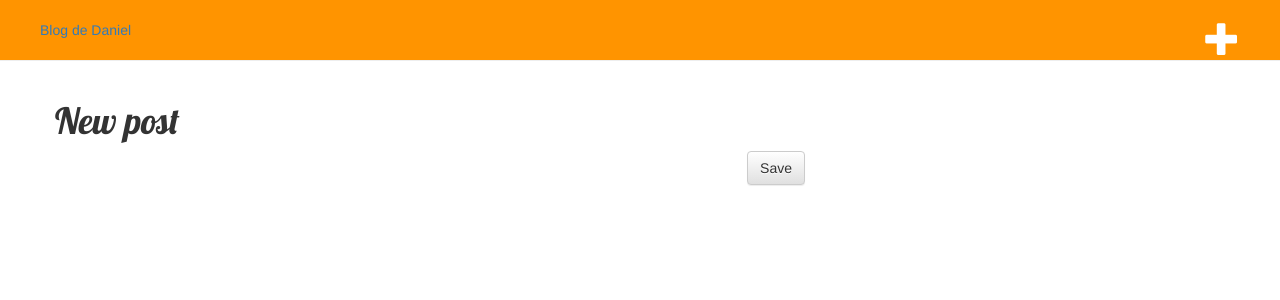
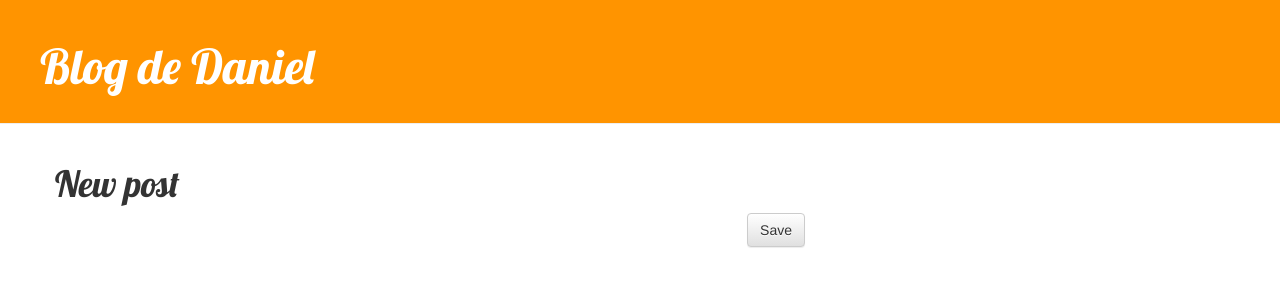
Before and after one commit to ddfa92/my-first-blog, a Django app: page /post/new in a window 1280 px wide. Shown: the top 300 px of the page. Run offline with Django 3.2, Linux system fonts and the light colour scheme; some libraries are stand-ins or nearby versions.

Commit message:
Se agregó la limitante para que solo usuarios logueados puedan editar/crear nuevos posts

```diff
--- a/blog/templates/blog/base.html
+++ b/blog/templates/blog/base.html
@@ -9,7 +9,9 @@
     </head>
     <body>
          <div class="page-header">
-		<a href="{% url 'post_new' %}" class="top-menu"><span class="glyphicon glyphicon-plus"></span></a
+		{% if user.is_authenticated %}
+    <a href="{% url 'post_new' %}" class="top-menu"><span class="glyphicon glyphicon-plus"></span></a>
+{% endif %}
         <h1><a href="/">Blog de Daniel</a></h1>
     </div>
     <div class="content container">
--- a/blog/templates/blog/post_detail.html
+++ b/blog/templates/blog/post_detail.html
@@ -7,7 +7,9 @@
                 {{ post.published_date }}
             </div>
         {% endif %}
-	<a class="btn btn-default" href="{% url 'post_edit' pk=post.pk %}"><span class="glyphicon glyphicon-pencil"></span></a>
+	{% if user.is_authenticated %}
+    <a class="btn btn-default" href="{% url 'post_edit' pk=post.pk %}"><span class="glyphicon glyphicon-pencil"></span></a>
+{% endif %}
         <h1>{{ post.title }}</h1>
         <p>{{ post.text|linebreaksbr }}</p>
     </div>
```
